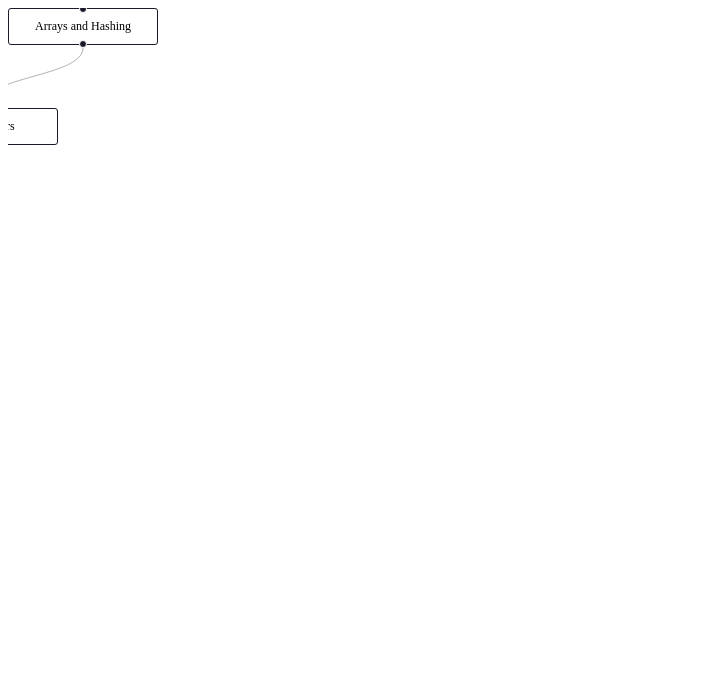
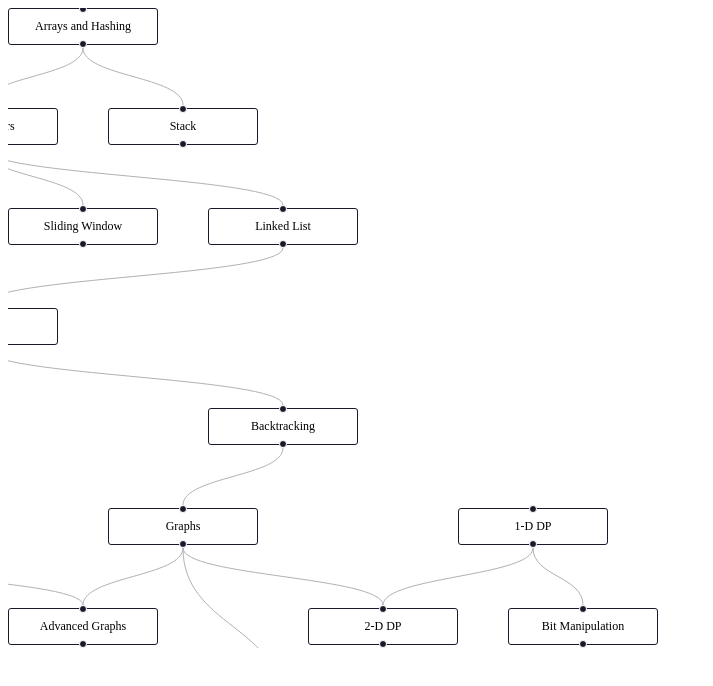
Before and after one commit to ProgramadoresSemPatria/NEUROMANCERS-module-code-breakers, a React (Vite) app: page / in a window 1280 px wide. Shown: the top 686 px of the page, without its empty margins (0-713 px from the left). Built offline with nearby package versions, Linux system fonts and the light colour scheme.

Commit message:
feat: add roadmap skeleton

```diff
--- a/src/components/Roadmap.tsx
+++ b/src/components/Roadmap.tsx
@@ -13,9 +13,61 @@ import {
 const initialNodes = [
   { id: "1", position: { x: 0, y: 0 }, data: { label: "Arrays and Hashing" } },
   { id: "2", position: { x: -100, y: 100 }, data: { label: "Two Pointers" } },
+  { id: "3", position: { x: 100, y: 100 }, data: { label: "Stack" } },
+  { id: "4", position: { x: -200, y: 200 }, data: { label: "Binary Search" } },
+  { id: "5", position: { x: 0, y: 200 }, data: { label: "Sliding Window" } },
+  { id: "6", position: { x: 200, y: 200 }, data: { label: "Linked List" } },
+  { id: "7", position: { x: -100, y: 300 }, data: { label: "Trees" } },
+  { id: "8", position: { x: -200, y: 400 }, data: { label: "Tries" } },
+  { id: "9", position: { x: 200, y: 400 }, data: { label: "Backtracking" } },
+  {
+    id: "10",
+    position: { x: -300, y: 500 },
+    data: { label: "Heap / Priority Queue" },
+  },
+  { id: "11", position: { x: 100, y: 500 }, data: { label: "Graphs" } },
+  { id: "12", position: { x: 450, y: 500 }, data: { label: "1-D DP" } },
+  { id: "13", position: { x: -400, y: 600 }, data: { label: "Intervals" } },
+  { id: "14", position: { x: -200, y: 600 }, data: { label: "Greedy" } },
+  {
+    id: "15",
+    position: { x: 0, y: 600 },
+    data: { label: "Advanced Graphs" },
+  },
+  { id: "16", position: { x: 300, y: 600 }, data: { label: "2-D DP" } },
+  {
+    id: "17",
+    position: { x: 500, y: 600 },
+    data: { label: "Bit Manipulation" },
+  },
+  {
+    id: "18",
+    position: { x: 200, y: 700 },
+    data: { label: "Math & Geometry" },
+  },
 ];
 
-const initialEdges: Edge[] = [{ id: "e1-2", source: "1", target: "2" }];
+const initialEdges: Edge[] = [
+  { id: "e1-2", source: "1", target: "2" },
+  { id: "e1-3", source: "1", target: "3" },
+  { id: "e2-4", source: "2", target: "4" },
+  { id: "e2-5", source: "2", target: "5" },
+  { id: "e2-6", source: "2", target: "6" },
+  { id: "e4-7", source: "4", target: "7" },
+  { id: "e6-7", source: "6", target: "7" },
+  { id: "e7-8", source: "7", target: "8" },
+  { id: "e7-9", source: "7", target: "9" },
+  { id: "e8-10", source: "8", target: "10" },
+  { id: "e9-11", source: "9", target: "11" },
+  { id: "e10-13", source: "10", target: "13" },
+  { id: "e10-14", source: "10", target: "14" },
+  { id: "e10-15", source: "10", target: "15" },
+  { id: "e11-15", source: "11", target: "15" },
+  { id: "e11-16", source: "11", target: "16" },
+  { id: "e12-16", source: "12", target: "16" },
+  { id: "e12-17", source: "12", target: "17" },
+  { id: "e11-18", source: "11", target: "18" },
+];
 
 const proOptions = { hideAttribution: true };
 
```
